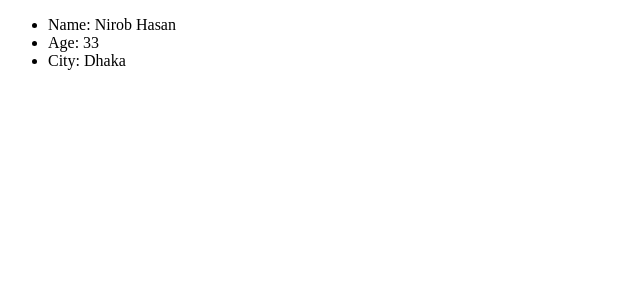
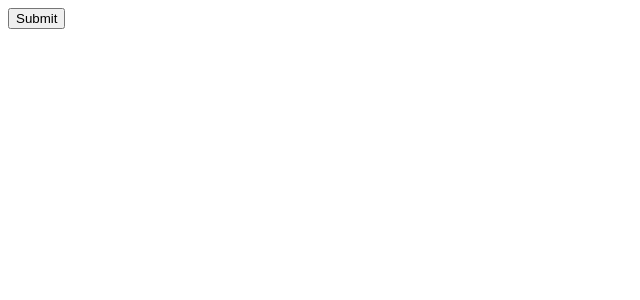
Before and after one commit to tutuldev/react-js-with-rabbil-hasan, a React (Vite) app: page / in a window 1280 px wide. Shown: the top 300 px of the page, without its empty margins (0-640 px from the left). Built offline with nearby package versions, Linux system fonts and the light colour scheme.

Commit message:
passing function with props

```diff
--- a/src/App.jsx
+++ b/src/App.jsx
@@ -1,24 +1,15 @@
 
 import Hero from "./components/Hero";
 
-
-
-
   const App = () =>{
-
-      const ItemObj = {
-        name:'Nirob Hasan',
-        age:33,
-        city:'Dhaka'
-  }
-
+     const BtnClick=()=>{
+        alert("Say Hello !");
+     }
   return(
         <div>
-         <Hero item={ItemObj} />
-
+         <Hero childBtnClick={BtnClick}/>
         </div>
   );
-
 };
 
 export default App;
--- a/src/components/Hero.jsx
+++ b/src/components/Hero.jsx
@@ -1,13 +1,9 @@
 const Hero = (props) => {
     return (
         <div>
-            <ul>
-                <li>Name: {props.item['name']}</li>
-                <li>Age: {props.item['age']}</li>
-                <li>City: {props.item['city']}</li>
-            </ul>
+           <button onClick={props.childBtnClick}>Submit</button>
         </div>
     );
-};
+  };
 
-export default Hero;
+  export default Hero;
```
